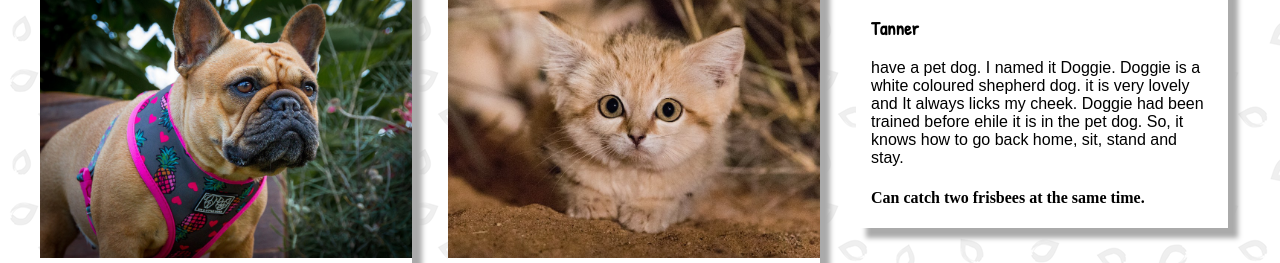
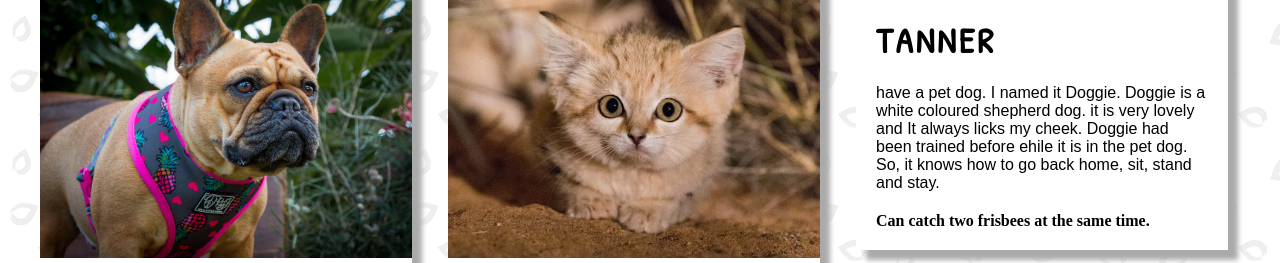
Before and after one commit to eshull/shelter, a plain HTML site: page index.html in a window 1280 px wide. Shown: the part 742-1005 px from the top of the page. Drawn offline with Linux system fonts and the light colour scheme.

Commit message:
add line spacing, text transformuppercase, and size for h3

```diff
--- a/css/styles.css
+++ b/css/styles.css
@@ -21,10 +21,16 @@ h3 {
 p {
   font-family: sans-serif;
 }
+.animal h3 {
+  font-size: 35px;
+  text-transform: uppercase;
+  letter-spacing: 3px;
+}
 .animal p,
 .animal h3,
 .animal h4 {
   padding: 0px 15px;
+  margin: 20px 5px;
 }
 .animal:nth-of-type(3),
 .animal:nth-of-type(6) {
```
